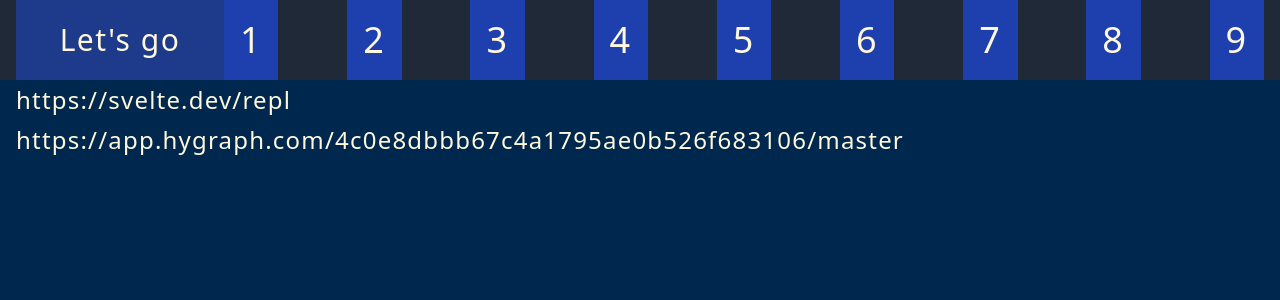
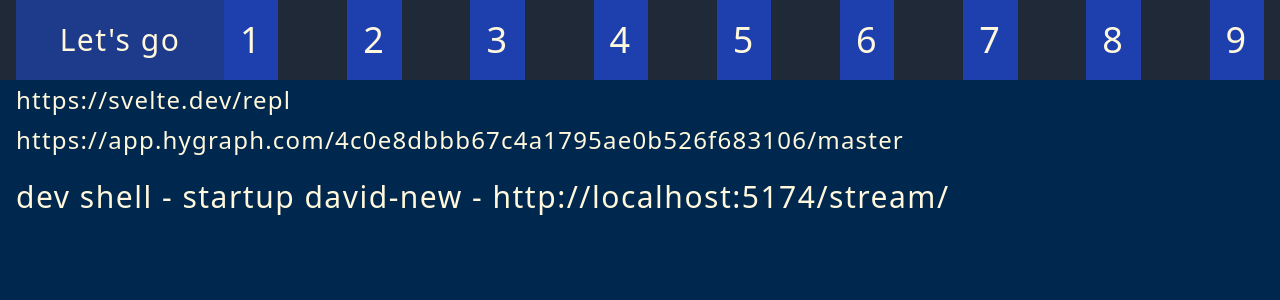
Before and after one commit to robots4life/svelte-kit-intro-talk, a SvelteKit app: page /links in a window 1280 px wide. Shown: the top 300 px of the page. Built offline with nearby package versions, Linux system fonts and the light colour scheme.

Commit message:
links route

```diff
--- a/src/routes/links/+page.svelte
+++ b/src/routes/links/+page.svelte
@@ -9,3 +9,5 @@
 	href="https://app.hygraph.com/4c0e8dbbb67c4a1795ae0b526f683106/master"
 	>https://app.hygraph.com/4c0e8dbbb67c4a1795ae0b526f683106/master</a
 >
+
+<h3>dev shell - startup david-new - http://localhost:5174/stream/</h3>
```
